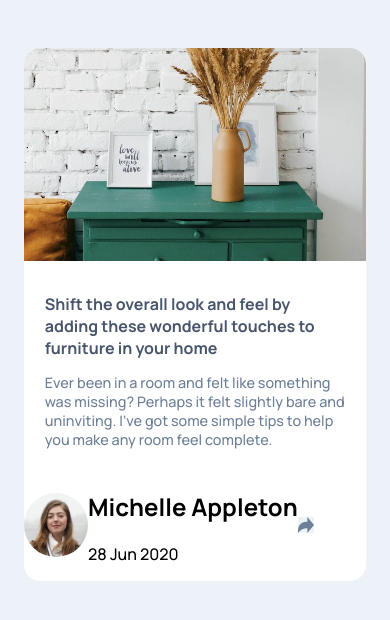
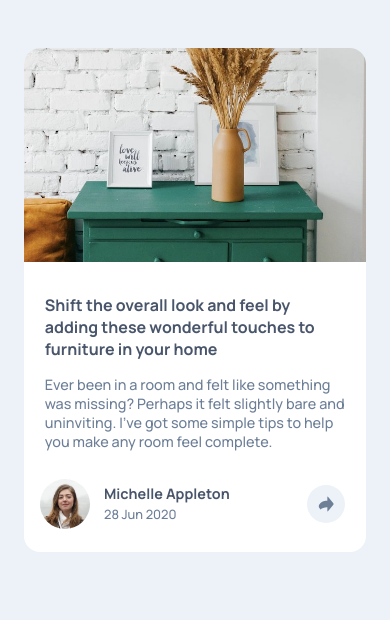
Before and after one commit to CameronHerron/Article-Preview-Component, a plain HTML site: page index.html in a window 390 px wide. Drawn offline with Linux system fonts and the light colour scheme.

Commit message:
finished basic mobile stylings aside from share view

```diff
--- a/styles.css
+++ b/styles.css
@@ -14,7 +14,7 @@ body{
 }
 .img-box{
     width: 100%;
-    height: 13.3em;
+    height: 13.4em;
     overflow: hidden;
 }
 .main-img{
@@ -38,16 +38,34 @@ h1{
 .author{
     display: flex;
     align-items: center;
+    margin: 1em;
+}
+.author-info{
+    margin-left: .9em;
+}
+.author-info h2{
+    font-size: .9em;
+    margin-bottom: 0;
+    color: hsl(217, 19%, 35%);
+}
+.date{
+    margin-top: .2em;
+    font-size: .8em;
+    color: hsl(214, 17%, 51%);
 }
 .avatar{
     border-radius: 10em;
-    width: 4em;
-    height: 4em;
+    width: 3.1em;
+    height: 3.1em;
 }
 .share-button{
     background-color: hsl(210, 46%, 95%);
     width: 1em;
     height: 1em;
+    padding: .7em;
+    border-radius: 50%;
+    position: absolute;
+    right: 2.8em;
 }
 .share{
     background-color: hsl(217, 19%, 35%);
```
